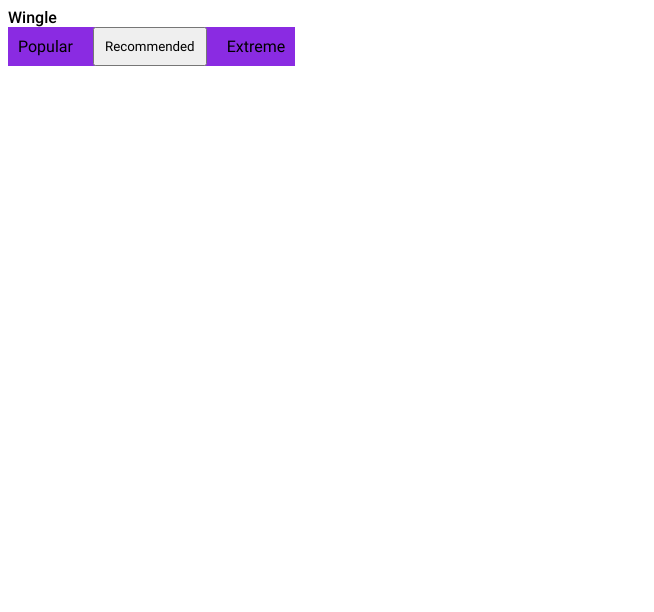
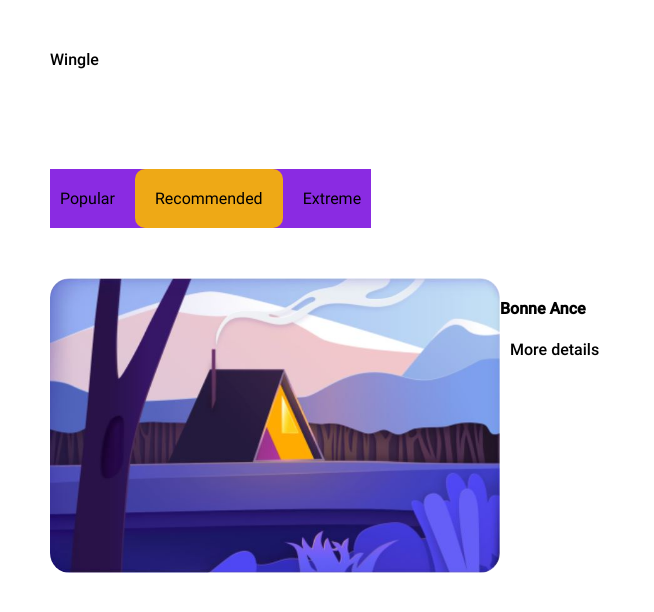
Before and after one commit to RGianie/WCC_Andry-Gianie-10-03-22, a plain HTML site: page index.html in a window 1280 px wide. Shown: the whole page, without its empty margins (0-654 px from the left). Drawn offline with Linux system fonts and the light colour scheme.

Commit message:
add pics

```diff
--- a/assets/css/style.css
+++ b/assets/css/style.css
@@ -14,12 +14,18 @@ p{
 button{
 	margin-left: 10px;
 	margin-right: 10px;
-	padding: 10px;
+	padding: 20px;
 	font-family: Roboto-Regular ;
+	font-size: medium;
+	background-color: #eea916;
+	border-radius: 10px;
+	border: none;
 }
 
 body{
 font-family: Roboto-Medium ;
+margin-left: 50px;
+margin-top: 50px;
 }
 
 .menu-div{
@@ -32,4 +38,18 @@ font-family: Roboto-Medium ;
 	display: flex;
 	flex-direction: row;
 	align-items: center;
+	margin-top: 100px;
+	margin-bottom: 50px;
+
 }
+
+.photo{
+	width: 450px;
+	height: auto;
+	border-radius: 20px;
+}
+
+.div-photo{
+	display: flex;
+	flex-direction: row;
+}
--- a/index.html
+++ b/index.html
@@ -19,6 +19,15 @@
                 <button> Recommended</button>
                 <p>Extreme</p>
             </div>
+            <div class="div-photo">
+                <img class="photo" src="./maquette/cabane.JPG" alt="cabane">
+                <div class="div-title">
+                    <h4>Bonne Ance</h4>
+                    <p>More details</p>
+                </div>
+
+
+            </div>
 
         </main>
         <aside>
```
